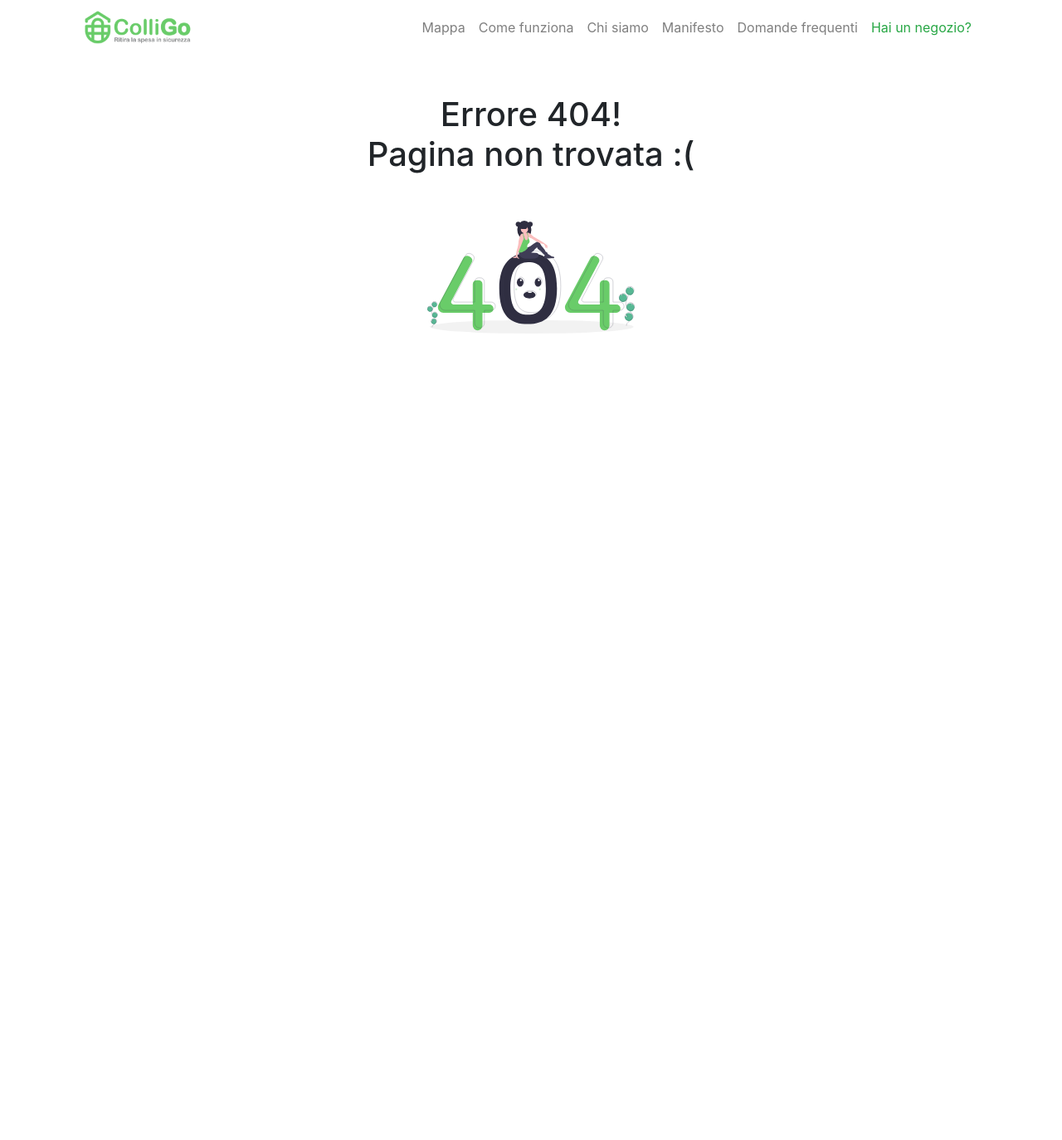
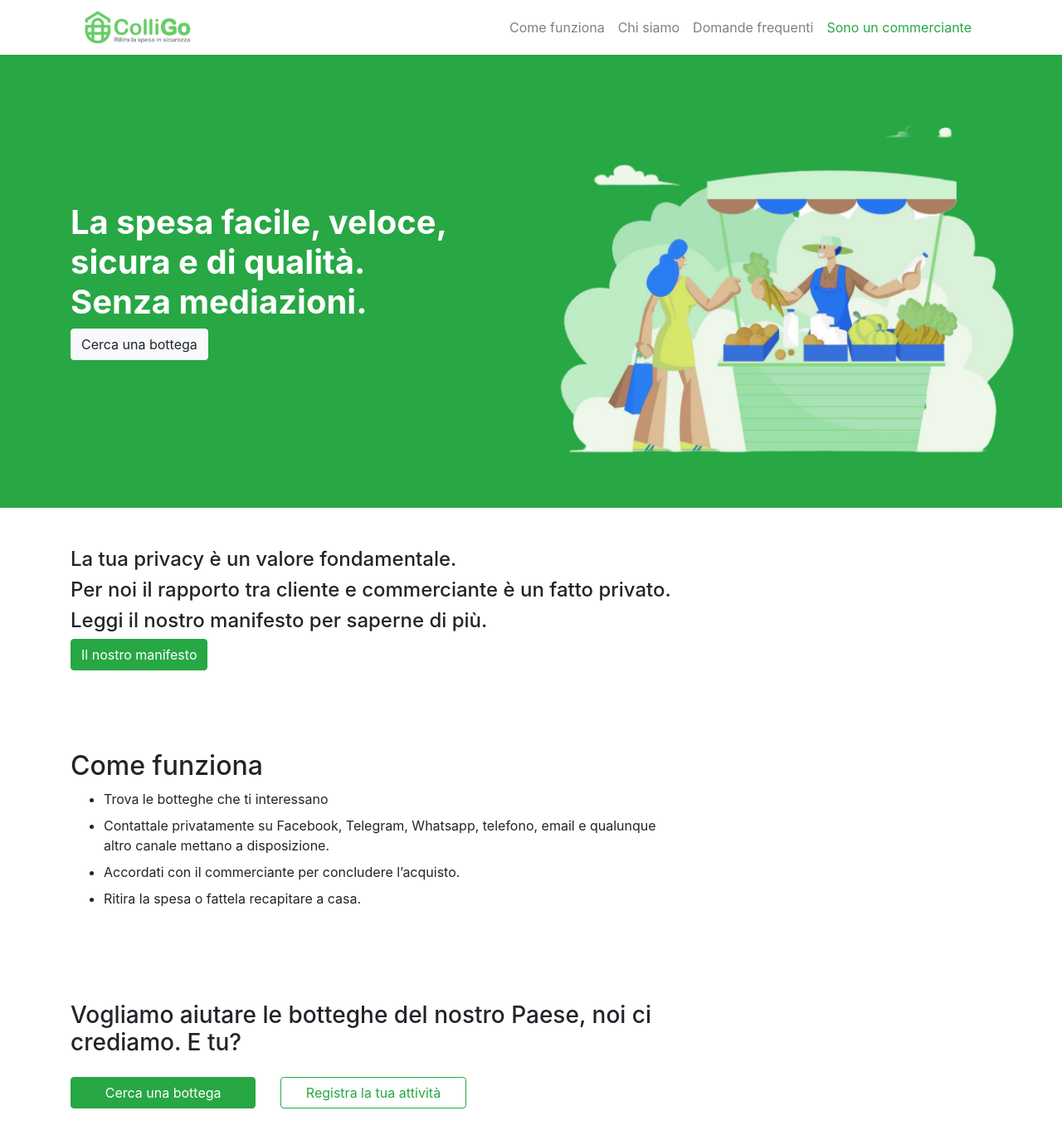
Before and after one commit to limone-eth/easy-collect-web, a Vue app: page /home in a window 1280 px wide. Before the commit this address had no page. Shown: the top 1374 px of the page at 83% size. Before the commit the page ends 800 px from the top, so only its background shows below. Built offline with nearby package versions, Linux system fonts and the light colour scheme; what vue-browser-geolocation, vue-toast-notification would draw is missing.

Commit message:
New Home Component

```diff
--- a/src/App.vue
+++ b/src/App.vue
@@ -4,29 +4,23 @@
             <div class="container">
                 <b-navbar toggleable="lg" type="light">
                     <b-navbar-brand href="#">
-                        <router-link to="/mappa"><img src="./assets/brand/logo.png" alt="Navbar logo"
+                        <router-link to="/home"><img src="./assets/brand/logo.png" alt="Navbar logo"
                                                       class="d-inline-block align-top"
                                                       style="height: 40px; width: 130px;"></router-link>
                     </b-navbar-brand>
-
-                    <b-navbar-brand></b-navbar-brand>
 
                     <b-navbar-toggle target="nav-collapse"></b-navbar-toggle>
 
                     <b-collapse id="nav-collapse" is-nav>
                         <!-- Right aligned nav items -->
                         <b-navbar-nav class="ml-auto">
-                            <b-nav-item to="/mappa" class="text-dark">
-                                Mappa
-                            </b-nav-item>
-                            <b-nav-item to="/utenti" class="text-dark">
+                            <b-nav-item to="/home" class="text-dark">
                                 Come funziona
                             </b-nav-item>
                             <b-nav-item to="/chi-siamo">Chi siamo</b-nav-item>
-                            <b-nav-item to="/manifesto">Manifesto</b-nav-item>
                             <b-nav-item to="/domande-frequenti">Domande frequenti</b-nav-item>
                             <b-nav-item>
-                                <router-link to="/esercenti" class="text-success">Hai un negozio?</router-link>
+                                <router-link to="/esercenti" class="text-success">Sono un commerciante</router-link>
                             </b-nav-item>
                         </b-navbar-nav>
                     </b-collapse>
--- /dev/null
+++ b/src/components/Home.vue
@@ -0,0 +1,158 @@
+<template>
+    <div>
+        <!-- SECTION 1 --->
+        <div class="text-white bg-success">
+            <div class="container d-none d-sm-block">
+                <div class="row pt-5 pb-5">
+                    <div class="col-6 text-left align-self-center">
+                        <div class="h1 font-weight-bolder">La spesa facile, veloce, sicura e di qualità. <br> Senza
+                            mediazioni.
+                        </div>
+                        <h5 class="font-weight-bold"></h5>
+                        <b-button variant="light" to="/mappa">Cerca una bottega</b-button>
+                    </div>
+                    <div class="col-6">
+                        <img src="../assets/cover_3-no-bg.png" height="450" alt="illustration">
+                    </div>
+                </div>
+            </div>
+            <div class="container d-block d-sm-none">
+                <div class="row pt-5 pb-5">
+                    <div class="col-12 align-self-center">
+                        <div class="h1 font-weight-bolder">La spesa facile, veloce, sicura e di qualità</div>
+                        <h5 class="font-weight-bold">Senza mediazioni.</h5>
+                        <b-button variant="light" to="/mappa">Cerca una bottega</b-button>
+                    </div>
+                    <div class="col-12 pt-2">
+                        <img src="../assets/cover_3-no-bg.png" height="250" alt="illustration">
+                    </div>
+                </div>
+            </div>
+        </div>
+
+        <!-- SECTION 2 --->
+        <div>
+            <div class="container d-none d-sm-block">
+                <div class="row pt-5 pb-5">
+                    <div class="col-8 text-left align-self-center">
+                        <div class="h4">
+                            <div>La tua privacy è un valore fondamentale.</div>
+                            <div class="pt-2">Per noi il rapporto tra cliente e commerciante è un fatto privato.</div>
+                            <div class="pt-2">Leggi il nostro manifesto per saperne di più.</div>
+                        </div>
+                        <b-button variant="success" to="/manifesto">Il nostro manifesto</b-button>
+                    </div>
+                </div>
+            </div>
+            <div class="container d-block d-sm-none">
+                <div class="row pt-5 pb-5">
+                    <div class="col-12">
+                        <div class="h4">
+                            <div>La tua privacy è un valore fondamentale.</div>
+                            <div class="pt-2">Per noi il rapporto tra cliente e commerciante è un fatto privato.</div>
+                            <div class="pt-2">Leggi il nostro manifesto per saperne di più.</div>
+                        </div>
+                        <b-button variant="success" to="/manifesto">Il nostro manifesto</b-button>
+                    </div>
+
+                </div>
+            </div>
+        </div>
+
+        <!-- SECTION 3 -->
+        <div>
+            <div class="container d-none d-sm-block">
+                <div class="row pt-5 pb-5">
+                    <div class="col-8 text-left align-self-center">
+                        <div class="h2">Come funziona</div>
+                        <ul>
+                            <li>
+                                Trova le botteghe che ti interessano
+                            </li>
+                            <li class="pt-2">
+                                Contattale privatamente su Facebook, Telegram, Whatsapp,
+                                telefono, email e qualunque altro canale mettano a disposizione.
+                            </li>
+                            <li class="pt-2">
+                                Accordati con il commerciante per concludere l’acquisto.
+                            </li>
+                            <li class="pt-2">
+                                Ritira la spesa o fattela recapitare a casa.
+                            </li>
+                        </ul>
+                    </div>
+                </div>
+            </div>
+            <div class="container d-block d-sm-none">
+                <div class="row pt-5 pb-5">
+                    <div class="col-12">
+                        <div class="h2">Come funziona</div>
+                        <ul>
+                            <li  class="h5">
+                                Trova le botteghe che ti interessano
+                            </li>
+                            <li class="h5 pt-2">
+                                Contattale privatamente su Facebook, Telegram, Whatsapp,
+                                telefono, email e qualunque altro canale mettano a disposizione.
+                            </li>
+                            <li class="h5 pt-2">
+                                Accordati con il commerciante per concludere l’acquisto.
+                            </li>
+                            <li class="h5 pt-2">
+                                Ritira la spesa o fattela recapitare a casa.
+                            </li>
+                        </ul>
+                    </div>
+
+                </div>
+            </div>
+        </div>
+
+        <!-- SECTION 4 -->
+        <div>
+            <div class="container d-none d-sm-block">
+                <div class="row pt-5 pb-5">
+                    <div class="col-8 text-left align-self-center">
+                        <div class="h3">Vogliamo aiutare le botteghe del nostro Paese, noi ci crediamo. E tu?</div>
+                        <div class="row mt-4">
+                            <div class="col-4">
+                                <b-button variant="success" class="btn-block" to="/mappa">Cerca una bottega</b-button>
+                            </div>
+                            <div class="col-4">
+                                <b-button variant="outline-success" class="btn-block" to="/esercenti">Registra la tua attività</b-button>
+                            </div>
+                        </div>
+                    </div>
+                </div>
+            </div>
+            <div class="container d-block d-sm-none">
+                <div class="row pt-5 pb-5">
+                    <div class="col-12">
+                        <div class="h3">Vogliamo aiutare le botteghe del nostro Paese, noi ci crediamo. E tu?</div>
+                    </div>
+                    <div class="col-12">
+                        <div class="row mt-4">
+                            <div class="col-6">
+                                <b-button variant="success" class="btn-block" to="/mappa">Cerca una bottega</b-button>
+                            </div>
+                            <div class="col-6">
+                                <b-button variant="outline-success" class="btn-block" to="/esercenti">Registra la tua attività</b-button>
+                            </div>
+                        </div>
+                    </div>
+                </div>
+            </div>
+        </div>
+    </div>
+
+</template>
+
+<script>
+  export default {
+    name: "Home"
+  }
+</script>
+
+<style scoped>
+
+</style>
--- a/src/router/index.js
+++ b/src/router/index.js
@@ -9,6 +9,7 @@ import HowToComponent from "../components/HowTo";
 import WhoWeAreComponent from "../components/WhoWeAre";
 import NotFoundComponent from "../components/NotFound";
 import ManifestoComponent from "../components/Manifesto";
+import HomeComponent from "../components/Home";
 
 Vue.use(Router);
 
@@ -18,8 +19,13 @@ export default new Router({
     {
       path: "/",
       redirect: {
-        name: "map"
+        name: "home"
       }
+    },
+    {
+      path: "/home",
+      name: "home",
+      component: HomeComponent
     },
     {
       path: "/mappa",
```
Also changed, not shown: src/assets/cover_3-no-bg.png (added).
